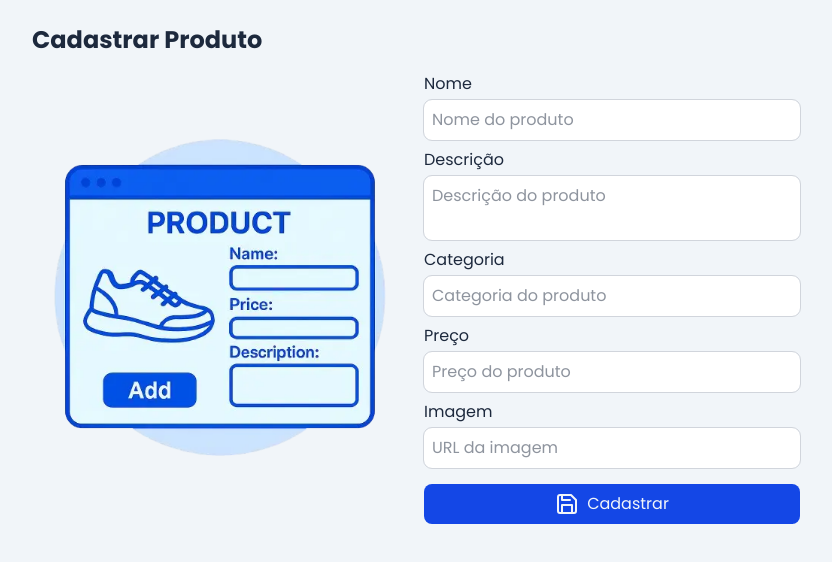
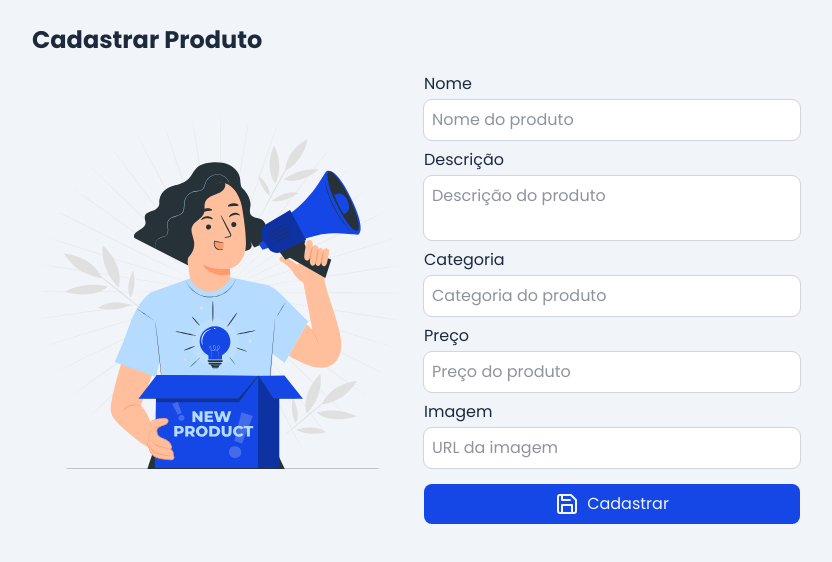
Before and after one commit to matheuspbmarques/thera-teste-frontend, a Next.js app: page /products/create in a window 1280 px wide. Shown: the top 562 px of the page, without its empty margins (224-1056 px from the left). Built offline with nearby package versions, Linux system fonts and the light colour scheme.

Commit message:
change: illustration

```diff
--- a/src/app/products/create/page.tsx
+++ b/src/app/products/create/page.tsx
@@ -13,7 +13,7 @@ import { ProductsPostProductsBody } from "@/@types/apis/api/Product.type";
 import useMessage from "@/hooks/useMessage";
 import Alert from "@/components/ui/Alert";
 import Image from "next/image";
-import addProductIllustration from '@/assets/illustrations/add-product.webp';
+import newProductIllustration from '@/assets/illustrations/new-product.svg'
 
 type Form = {
     name: string,
@@ -68,7 +68,7 @@ export default function ProductsCreate () {
                 </header>
                 <div className="flex items-center gap-4">
                     <div className="hidden sm:flex sm:flex-1 sm:h-80 sm:items-center sm:justify-center">
-                        <Image alt="Ilustração de formulário de adição de produtos" src={addProductIllustration} priority />
+                        <Image alt="Ilustração de formulário de adição de produtos" src={newProductIllustration} priority />
                     </div>
                     <form onSubmit={handleOnSubmit(submit.mutate)} className="flex flex-col gap-4 flex-1">
                         <div className="flex flex-col gap-2">
```
Also changed, not shown: src/assets/illustrations/add-product.webp (deleted), src/assets/illustrations/new-product.svg (added).
